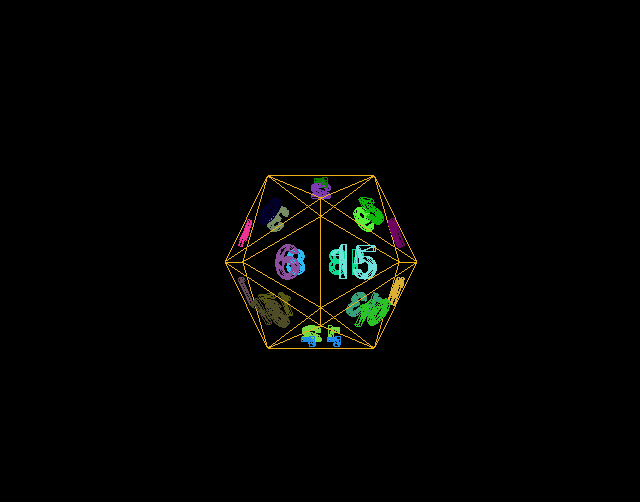
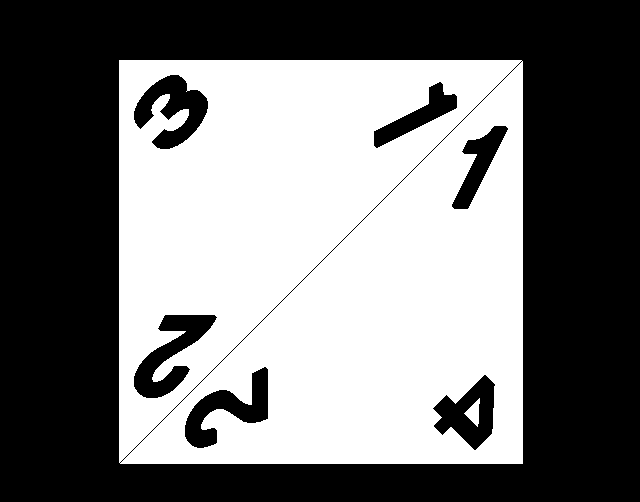
Before and after one commit to Delapouite/3Dice, a plain HTML site: page index.html in a window 1280 px wide. Shown: the part 138-640 px from the top of the page, without its empty margins (319-959 px from the left). Drawn offline with Linux system fonts and the light colour scheme.

Commit message:
added Tetra/OctaHedron, basic black and white material, and special number rules for Tetra

```diff
--- a/index.html
+++ b/index.html
@@ -23,7 +23,14 @@
 	<script src="fonts/helvetiker_bold.typeface.js"></script>
 	<div id="container"></div>
 	<script>
-		var camera = new THREE.PerspectiveCamera(75, window.innerWidth / window.innerHeight, 1, 5000);
+		var type = 4;
+		var types = {
+			4: 'Tetra',
+			8: 'Octa',
+			20: 'Icosa'
+		};
+
+		var camera = new THREE.OrthographicCamera( window.innerWidth / - 2, window.innerWidth / 2, window.innerHeight / 2, window.innerHeight / - 2, 1, 5000 );
 		camera.position.z = 1800;
 
 		var scene = new THREE.Scene();
@@ -39,12 +46,21 @@
 
 		window.addEventListener('resize', onWindowResize, false);
 
-		var dice = new THREE.Mesh(new THREE.IcosahedronGeometry(350, 0));
+		var dice = new THREE.Mesh(
+			new THREE[types[type] + 'hedronGeometry'](350, 0),
+			new THREE.MeshBasicMaterial()
+		);
+		var diceEdges = new THREE.Mesh(
+			new THREE[types[type] + 'hedronGeometry'](352, 0),
+			new THREE.MeshBasicMaterial({color: 0x000000, wireframe: true, wireframeLinewidth: 10})
+		);
 		scene.add(dice);
+		scene.add(diceEdges);
 
 		// add numbers
 		dice.geometry.faces.forEach(function(face, i) {
-			var numberGeometry = new THREE.TextGeometry(i, {
+			function addNumber(text) {
+				var numberGeometry = new THREE.TextGeometry(text, {
 					size: 100, height: 10, curveSegments: 4,
 					font: 'helvetiker', weight: 'bold', style: 'normal',
 					bevelThickness: 1, bevelSize: 2, bevelEnabled: false,
@@ -53,7 +69,10 @@
 
 				THREE.GeometryUtils.center(numberGeometry);
 
-			var numberMesh = new THREE.Mesh(numberGeometry);
+				var numberMesh = new THREE.Mesh(
+					numberGeometry,
+					new THREE.MeshBasicMaterial({ color: 0x000000})
+				);
 				numberMesh.position.copy(face.centroid);
 
 				// lookAwayFrom
@@ -63,6 +82,27 @@
 				numberMesh.lookAt(v);
 
 				scene.add(numberMesh);
+				return numberMesh;
+			}
+			if (type != 4) {
+				addNumber(i + 1);
+			} else {
+				var numbers = [
+					[2, 1, 3],
+					[4, 3, 1],
+					[1, 2, 4],
+					[3, 4, 2]
+				];
+				for (var j = 0; j < 3; j++) {
+					var numberMesh = addNumber(numbers[i][j]);
+					if (i < 2) {
+						numberMesh.rotation.z += Math.PI;
+					}
+					numberMesh.rotation.z += j * 2 / 3 * Math.PI;
+					numberMesh.translateY(200);
+				}
+			}
+
 		});
 
 		animate();
```
Lines whose indentation alone changed are shown as unchanged.
